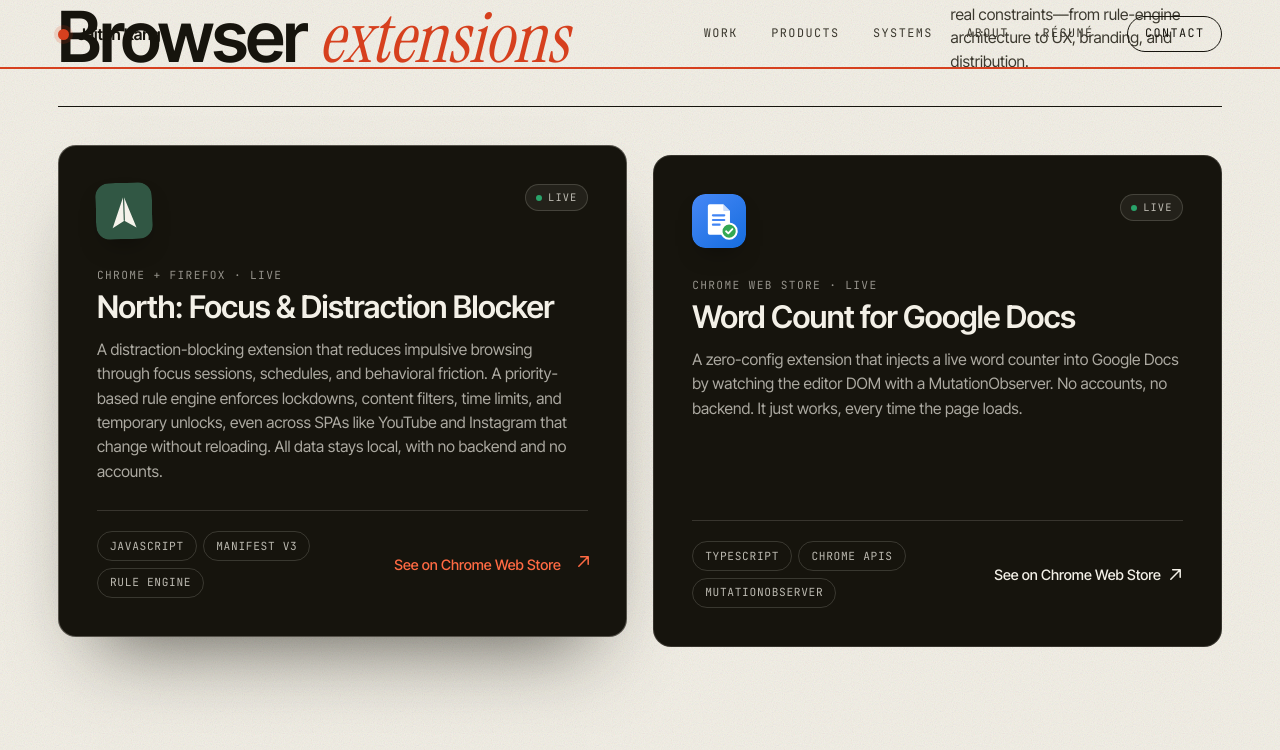
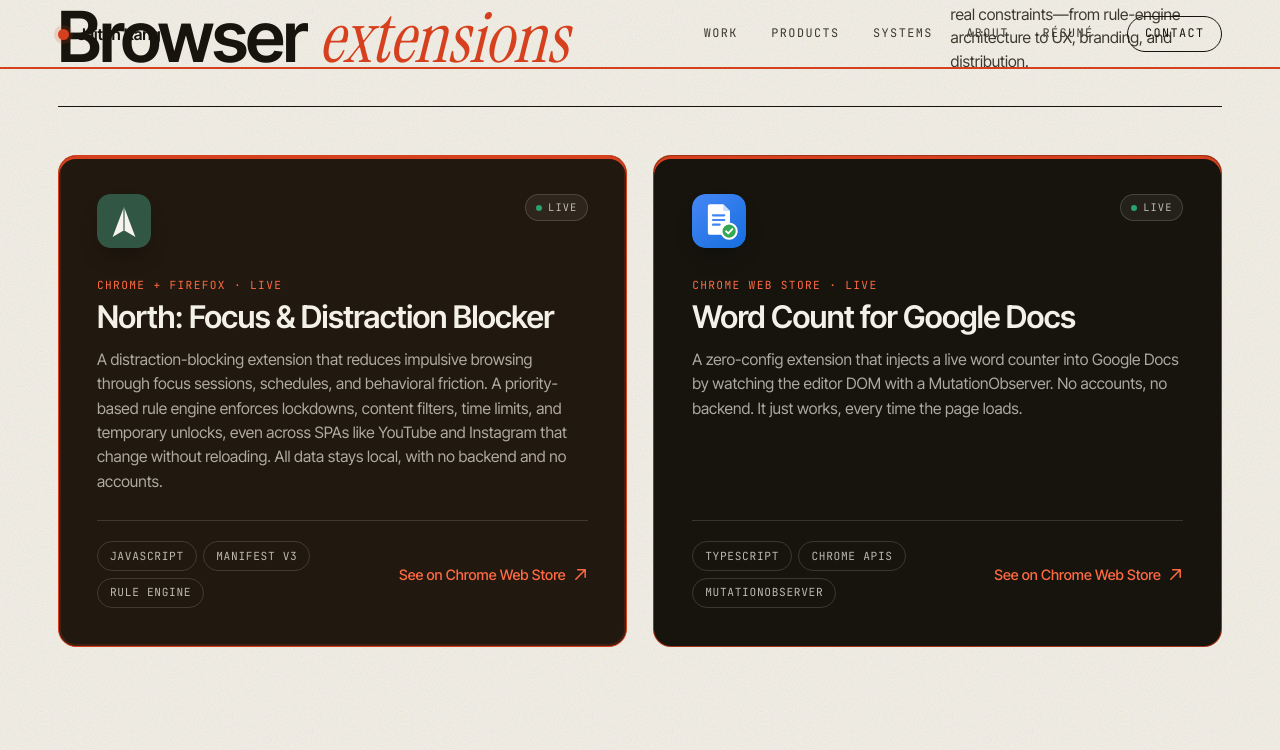
Before and after one commit to jaiten/portfolio, a Next.js app: page / in a window 1280 px wide. In both pictures the pointer is over the link 342 px from the left and 5343 px from the top of the page. Shown: the part 4943-5693 px from the top of the page. Built offline with nearby package versions, Linux system fonts and the light colour scheme.

Commit message:
Restyle product card accents and hover

```diff
--- a/app/globals.css
+++ b/app/globals.css
@@ -1073,6 +1073,42 @@
 }
 .scard:hover .scard-link .arrow {
   transform: translate(3px, -3px);
+}
+
+/* The product and system cards carry the portfolio accent at rest. Their
+   interaction is a contained colour shift, not a lifted tile. */
+.scard,
+.scard.product,
+.scard:not(.product) {
+  border-color: rgba(214, 64, 30, 0.72);
+  box-shadow: inset 0 3px 0 var(--accent);
+}
+.scard-type,
+.scard-link {
+  color: #ff6a43;
+}
+.scard:hover,
+.scard.product:hover,
+.scard:not(.product):hover {
+  transform: none;
+  border-color: var(--accent);
+  background: #21180f;
+  box-shadow: inset 0 3px 0 var(--accent), inset 0 0 0 2px rgba(214, 64, 30, 0.18);
+}
+.scard:hover .scard-glyph,
+.scard.product:hover .scard-glyph,
+.scard:not(.product):hover .scard-glyph {
+  transform: none;
+}
+.scard:hover .scard-glyph:not(.logo) {
+  background: rgba(214, 64, 30, 0.16);
+  border-color: rgba(255, 106, 67, 0.7);
+}
+.scard:hover .scard-link,
+.scard:hover .scard-link .arrow {
+  color: #ff6a43;
+  gap: 0.45rem;
+  transform: none;
 }
 
 /* =========================================================================
```
